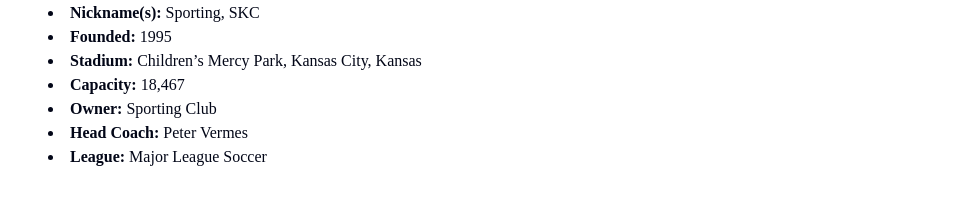
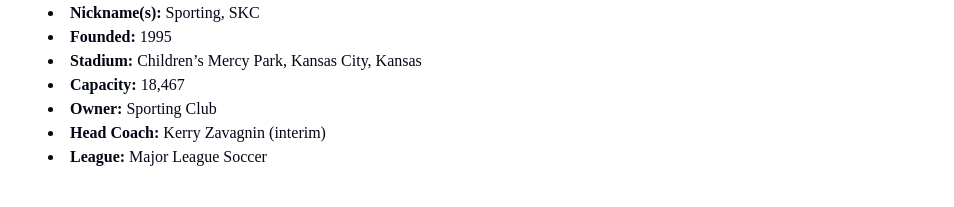
Before and after one commit to miodragristic/us11, a React (Create React App) app: page /sporting in a window 1280 px wide. Shown: the part 829-1036 px from the top of the page, without its empty margins (160-1114 px from the left). Built offline with nearby package versions, Linux system fonts and the light colour scheme.

Commit message:
Ispravke za Joveljica i Sporting KC

```diff
--- a/src/components/Clubs/Players/GalaxyPlayers/Joveljic.jsx
+++ b/src/components/Clubs/Players/GalaxyPlayers/Joveljic.jsx
@@ -70,7 +70,7 @@
             <li><strong>Date of Birth:</strong> 7 August 1999 (Bijeljina, Republika Srpska, Bosnia and Herzegovina)</li>
             <li><strong>Position:</strong> Striker</li>
             <li><strong>Height:</strong> 1.80 m (5 ft 11 in)</li>
-            <li><strong>Current Team:</strong> LA Galaxy</li>
+            <li><strong>Current Team:</strong> Sporting Kansas City</li>
             <li><strong>Youth Teams:</strong> Sloga United, Red Star Belgrade</li>
             <li><strong>Senior Teams:</strong> Red Star Belgrade, Eintracht Frankfurt, Anderlecht (loan), Wolfsberger AC (loan), LA Galaxy</li>
             <li><strong>International Career:</strong> Serbia (U16, U17, U18, U19, U21, Senior Team)</li>
--- a/src/components/Clubs/Sporting.jsx
+++ b/src/components/Clubs/Sporting.jsx
@@ -156,7 +156,7 @@
             <li><strong>Stadium:</strong> Children’s Mercy Park, Kansas City, Kansas</li>
             <li><strong>Capacity:</strong> 18,467</li>
             <li><strong>Owner:</strong> Sporting Club</li>
-            <li><strong>Head Coach:</strong> Peter Vermes</li>
+            <li><strong>Head Coach:</strong> Kerry Zavagnin (interim)</li>
             <li><strong>League:</strong> Major League Soccer</li>
           </ul>
         </div>
```
